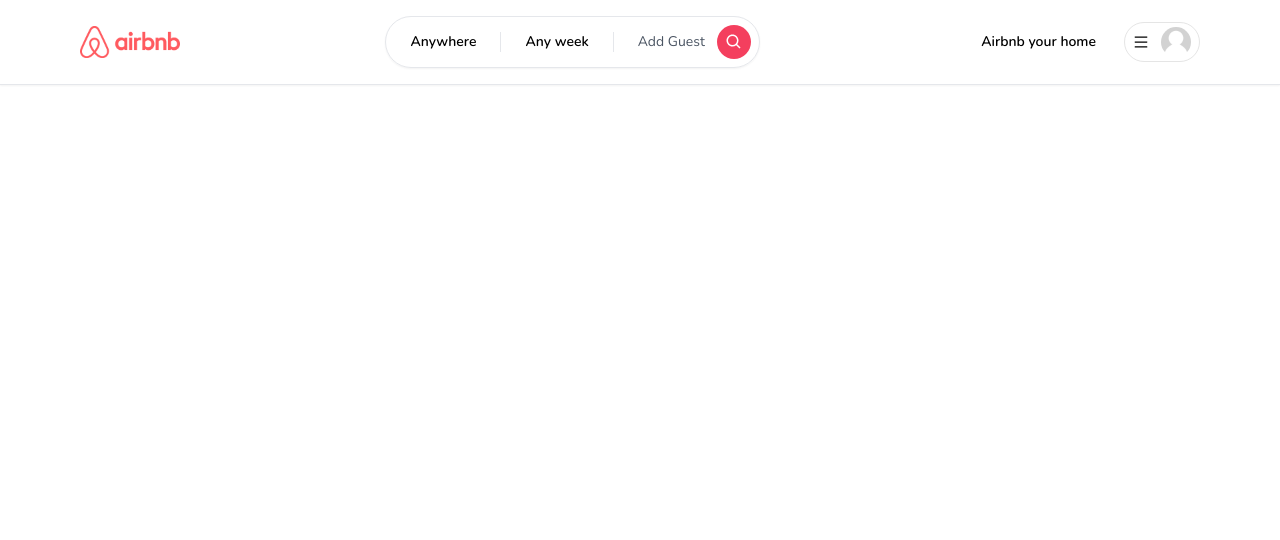
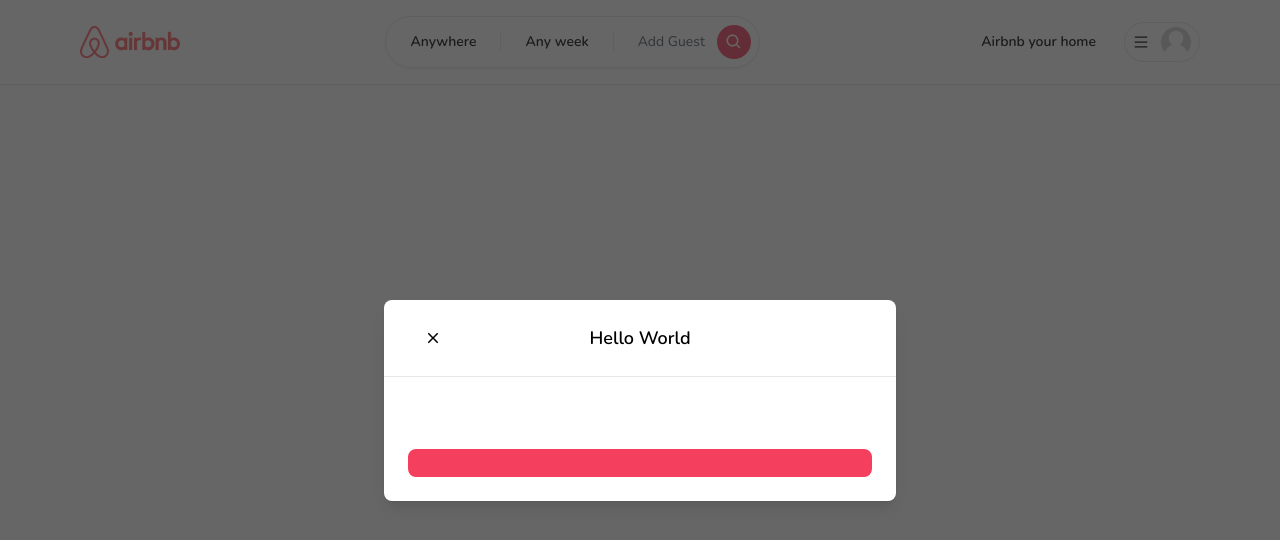
Before and after one commit to Oliveira-86/airbnb-clone, a Next.js app: page / in a window 1280 px wide. Shown: the top 540 px of the page. Built offline with nearby package versions, Linux system fonts and the light colour scheme.

Commit message:
button and modal components

```diff
--- /dev/null
+++ b/src/app/components/Button.tsx
@@ -0,0 +1,50 @@
+'use client'
+
+import { FC, MouseEvent } from 'react'
+import { IconType } from 'react-icons'
+
+interface ButtonProps {
+  onClick: (event: MouseEvent<HTMLButtonElement>) => void
+  label: string
+  disabled?: boolean
+  outline?: boolean
+  small?: boolean
+  icon?: IconType
+}
+
+const Button: FC<ButtonProps> = ({
+  onClick,
+  label,
+  disabled,
+  outline,
+  small,
+  icon: Icon
+}) => {
+  return (
+    <button
+      onClick={onClick}
+      disabled={disabled}
+      className={`
+        relative
+        disabled:opacity-70
+        disabled:cursor-not-allowed
+        rounded-lg
+        hover:opacity-80
+        transition
+        w-full
+        ${outline ? 'bg-white' : 'bg-rose-500'}
+        ${outline ? 'border-black' : 'border-rose-500'}
+        ${outline ? 'text-black' : 'text-white'}
+        ${small ? 'p-1' : 'p-3'}
+        ${small ? 'text-sm' : 'text-md'}
+        ${small ? 'font-light' : 'font-semibold'}
+        ${small ? 'border-[1px]' : 'border-2'}
+      `}
+    >
+      {Icon && <Icon size={24} className='absolute left-4 top-3' />}
+      {label}
+    </button>
+  )
+}
+
+export default Button
--- /dev/null
+++ b/src/app/components/modal/Modal.tsx
@@ -0,0 +1,128 @@
+'use client'
+
+import React, { FC, ReactElement, useCallback, useEffect, useState } from 'react'
+import { IoMdClose } from 'react-icons/io'
+import Button from '../Button'
+
+interface ModalProps {
+  isOpen?: boolean
+  onClose: () => void
+  onSubmit: () => void
+  title?: string
+  body?: ReactElement
+  footer?: ReactElement
+  actionLabel: string
+  disabled?: boolean
+  secondaryAction?: () => void
+  secondaryActionLabel?: string
+}
+
+const Modal: FC<ModalProps> = ({
+  isOpen,
+  onClose,
+  onSubmit,
+  title,
+  body,
+  footer,
+  actionLabel,
+  disabled,
+  secondaryAction,
+  secondaryActionLabel
+}) => {
+
+  const [showModal, setShowModal] = useState(isOpen)
+
+  useEffect(() => {
+    setShowModal(isOpen)
+  }, [isOpen])
+
+  const handleClose = useCallback(() => {
+    if (disabled) return
+
+    setShowModal(false)
+    setTimeout(() => {
+      onClose()
+    }, 300)
+  }, [disabled, onClose])
+
+  const handleSubmit = useCallback(() => {
+    if (disabled) return
+
+    onSubmit()
+  }, [disabled, onSubmit])
+
+  const handleSecondaryAction = useCallback(() => {
+    if (disabled || !secondaryAction) return
+
+    secondaryAction()
+  }, [disabled, secondaryAction])
+
+  if (!isOpen) return null
+
+  return (
+    <>
+      <div className='flex items-center justify-center overflow-x-hidden overflow-y-auto fixed inset-0 z-50 outline-none focus:outline-none bg-neutral-800/70'>
+        <div className='relative w-full md:w-4/6 lg:w-3/5 xl:w-2/5 my-6 mx-auto h-full lg:h-auto md:h-auto'>
+          <div
+            className={`
+              translate
+              duration-300
+              h-full
+              ${showModal ? 'translate-y-0' : 'translate-y-full'}
+              ${showModal ? 'opacity-100' : 'opacity-0'}
+            `}
+          >
+            <div
+              className='
+                translate
+                h-full
+                lg:h-auto
+                md:h-auto
+                border-0
+                rounded-lg
+                shadow-lg
+                relative
+                flex
+                flex-col
+                w-full
+                bg-white
+                outline-none
+                focus:outline-none
+              '
+            >
+              <div
+                className='
+                  flex
+                  items-center
+                  p-6
+                  rounded-t
+                  justify-center
+                  relative
+                  border-b-[1px]
+                '
+              >
+                <button onClick={handleClose} className='p-1 border-0 hover:opacity-70 transition absolute left-9'>
+                  <IoMdClose size={18} />
+                </button>
+                <div className='text-lg font-semibold'>{title}</div>
+              </div>
+              <div className='relative p-6 flex-auto'>
+                {body}
+              </div>
+              <div className='flex flex-col gap-2 p-6'>
+                <div className='flex flex-row gap-4 items-center w-full'>
+                  {secondaryAction && secondaryActionLabel && (
+                    <Button outline disabled={disabled} label={secondaryActionLabel} onClick={handleSubmit} />
+                  )}
+                  <Button disabled={disabled} label={actionLabel} onClick={handleSubmit} />
+                </div>
+              </div>
+            </div>
+          </div>
+        </div>
+      </div>
+    </>
+  )
+}
+
+export default Modal
--- a/src/app/layout.tsx
+++ b/src/app/layout.tsx
@@ -1,4 +1,5 @@
 import { Nunito } from 'next/font/google'
+import Modal from './components/modal/Modal'
 import Navbar from './components/navbar/Navbar'
 import './globals.css'
 
@@ -19,6 +20,7 @@
   return (
     <html lang="en">
       <body className={font.className}>
+        <Modal isOpen title='Hello World' />
         <Navbar />
         {children}
       </body>
```
